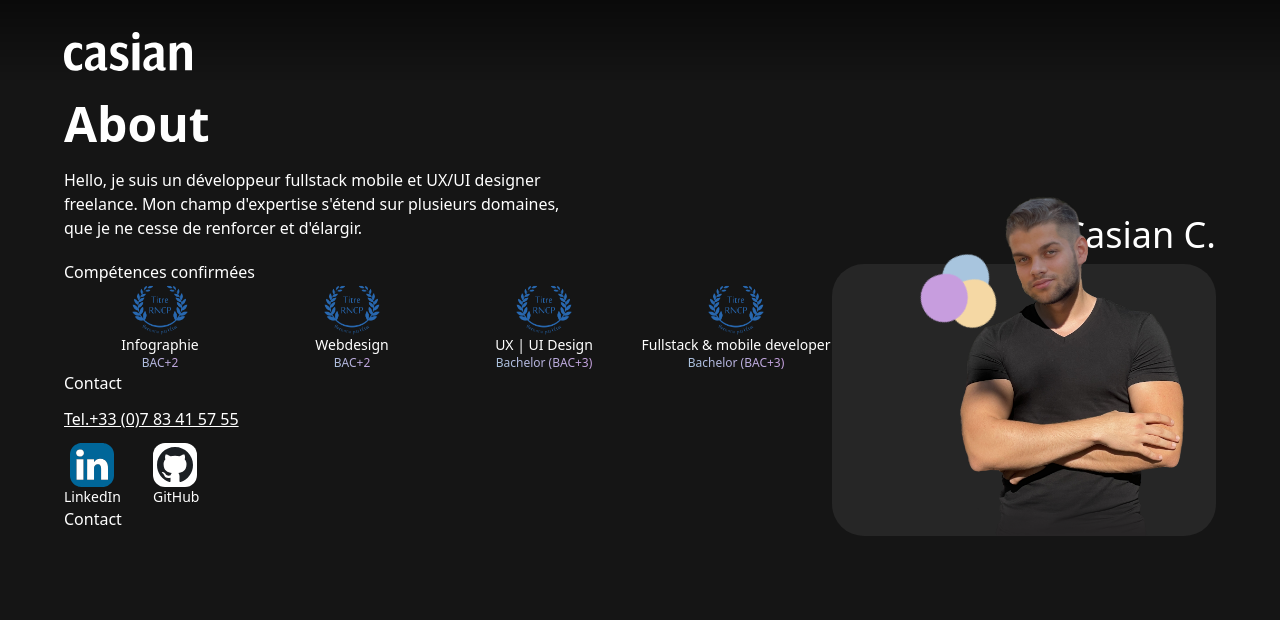
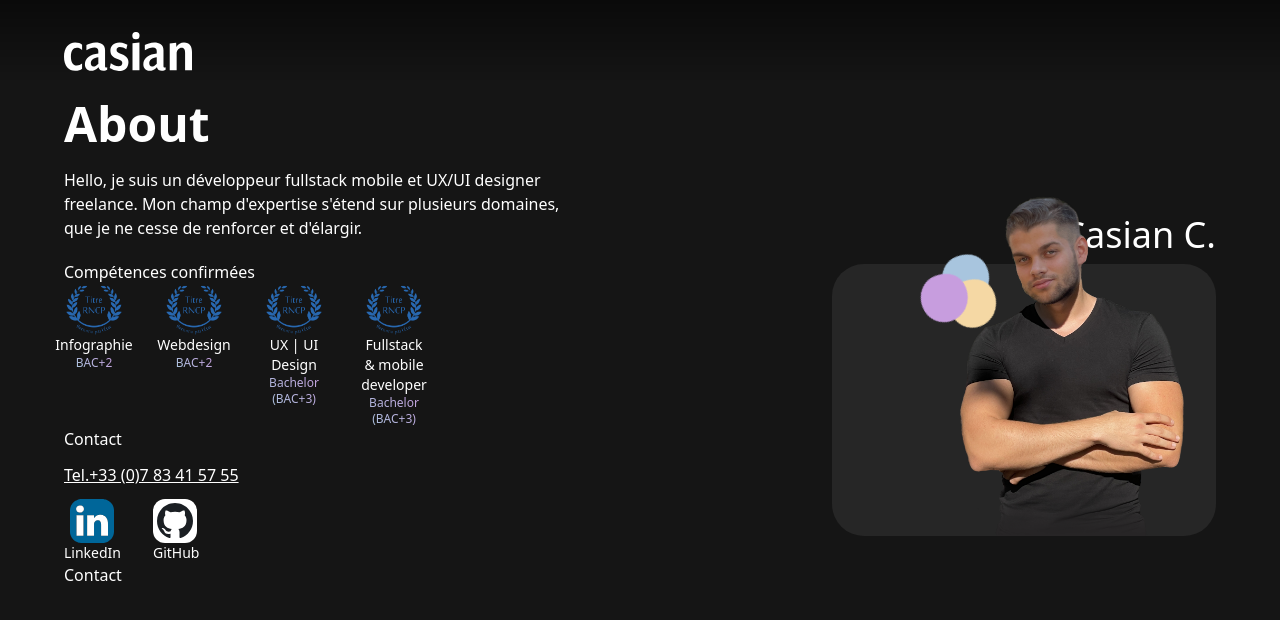
Before and after one commit to CasianLW/portfolio-casian-react-typecript-cms, a Next.js app: page /about in a window 1280 px wide. Shown: the top 620 px of the page. Built offline with nearby package versions, Linux system fonts and the light colour scheme; no server answers.

Commit message:
grid changes on sm->md, competences positions after md

```diff
--- a/pages/about/index.tsx
+++ b/pages/about/index.tsx
@@ -38,7 +38,7 @@ const About: NextPage<Props> = ({ seo }) => {
   return (
     <>
       <SeoComponent seo={seo} />
-      <header className="top-header lateral-space grid sm:grid-cols-3">
+      <header className="top-header lateral-space grid md:grid-cols-3">
         <section className="col-span-1 md:col-span-3">
           <h1 className="main-title">About</h1>
           <div className="grid sm:grid-cols-3 flex-col-reverse ">
@@ -55,7 +55,7 @@ const About: NextPage<Props> = ({ seo }) => {
                 <div className="grid grid-cols-1">
                   <div>
                     <h2>Compétences confirmées</h2>
-                    <div className="flex justify-around">
+                    <div className="flex  justify-around md:justify-start">
                       <CompetenceComponent texte={'BAC+2'} image={AboutRNCP} nomCompetence={'Infographie'} />
                       <CompetenceComponent texte={'BAC+2'} image={AboutRNCP} nomCompetence={'Webdesign'} />
                       <CompetenceComponent
@@ -177,7 +177,7 @@ interface CompetenceProps {
 
 const CompetenceComponent: FC<CompetenceProps> = ({ texte, image, nomCompetence }) => {
   return (
-    <div className="flex flex-col items-center w-full">
+    <div className="flex flex-col items-center w-full md:w-fit max-w-[60px] md:mr-10">
       <Image
         className="max-w-[56px]"
         src={image}
```
